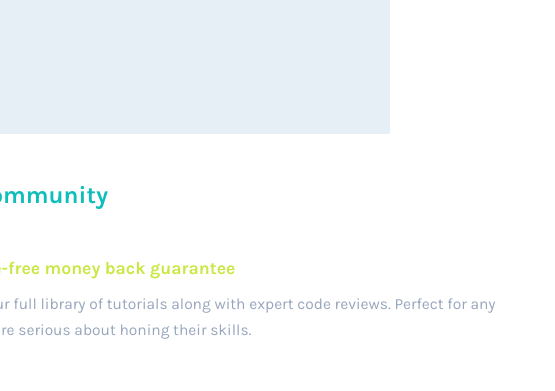
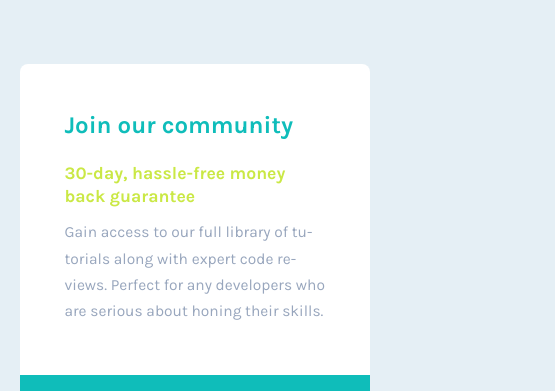
Before and after one commit to 3eze3/Single-Pice-Grid-Component-, a plain HTML site: page index.html in a window 390 px wide. Shown: the top 391 px of the page, 555 px wide, since content can reach past the window. Drawn offline with Linux system fonts and the light colour scheme.

Commit message:
Adding style to the mobile

```diff
--- a/Css/style.css
+++ b/Css/style.css
@@ -7,13 +7,16 @@
   --weight-700: 700;
 }
 
+body {
+  background-color: var(--light-gray);
+}
+
 .card {
   width: 100%;
   height: 100vh;
   display: grid;
   place-content: center;
-  background-color: var(--light-gray);
-  padding: 8.25rem 0;
+  padding: 8.25rem 4rem;
 }
 
 .card__course {
@@ -111,3 +114,21 @@
   line-height: 1.5;
   color: rgba(255, 255, 255, 0.642);
 }
+
+@media screen and (max-width: 480px) {
+  .card {
+    width: 100%;
+    height: 100%;
+    padding: 4rem 1.25rem;
+  }
+
+  .card__course {
+    width: 100%;
+    height: 100%;
+    grid-template: 1fr .5fr 1fr/ 1fr;
+  }
+
+  .course__tutorials--introduction {
+    grid-column: span 1;
+  }
+}
```
